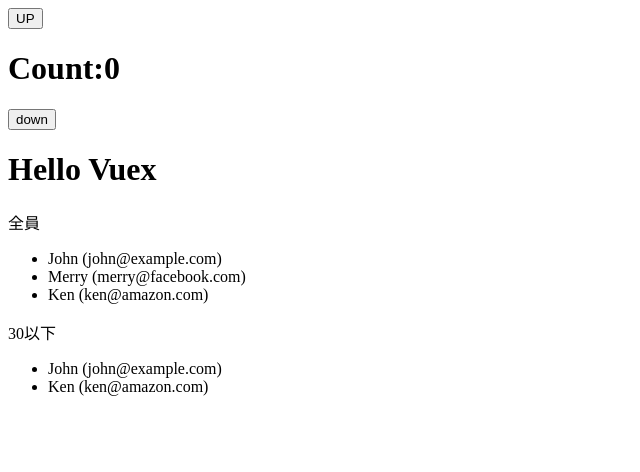
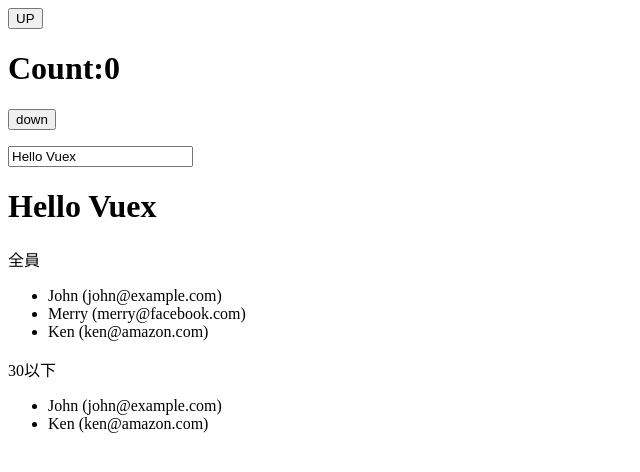
Before and after one commit to s19013/vuex-sample, a Vue app: page / in a window 1280 px wide. Shown: the top 472 px of the page, without its empty margins (0-640 px from the left). Built offline with nearby package versions, Linux system fonts and the light colour scheme.

Commit message:
messageを変更できるようにした

```diff
--- a/src/App.vue
+++ b/src/App.vue
@@ -3,8 +3,13 @@
 		<button v-on:click="increment">UP</button>
     <h1>Count:{{ count }}</h1>
 		<button v-on:click="decrement">down</button>
+
+		<p><input v-model="message"></p>
 		<h1>{{$store.state.message}}</h1>
 		<UserList></UserList>
+		<!-- <img :src="imgpath" >
+		<p>{{imgpath}}</p> -->
+		<p>{{$store.state.dogImage}}</p>
 	</div>
 </template>
 
@@ -18,15 +23,22 @@ export default {
   },
   data() {
 		return {
-
 		}
   },
 	computed : {
-		count : function(){return this.$store.state.count}
+		count : function(){return this.$store.state.count},
+		message:{
+			get(){return this.$store.state.message},
+			set(value){this.$store.commit('changeMessage',value)}
+			}
 	},
 	methods: {
 		increment:function(){this.$store.commit('increment')},
-		decrement:function(){this.$store.commit('decrement')}
+		decrement:function(){this.$store.commit('decrement')},
+		changeMessage:function(){this.$store.commit('changeMessage')},
+	},
+	mounted() {
+		// this.$store.dispatch('')
 	},
 }
 </script>
--- a/src/store/index.js
+++ b/src/store/index.js
@@ -1,4 +1,5 @@
 import { createStore } from 'vuex'
+// import axios from 'axios'
 
 export default createStore({
 	state: {
@@ -9,10 +10,12 @@ export default createStore({
 			{name: 'Ken', email: 'ken@amazon.com',age:29}
 		],
 		count:0,
+		dogImage:'',
 	},
 	mutations: {
 		increment : function(state) {state.count++},
-		decrement : function(state) {state.count--}
+		decrement : function(state) {state.count--},
+		changeMessage:function(state,message){state.message = message}
   },
   actions: {
   },
```
